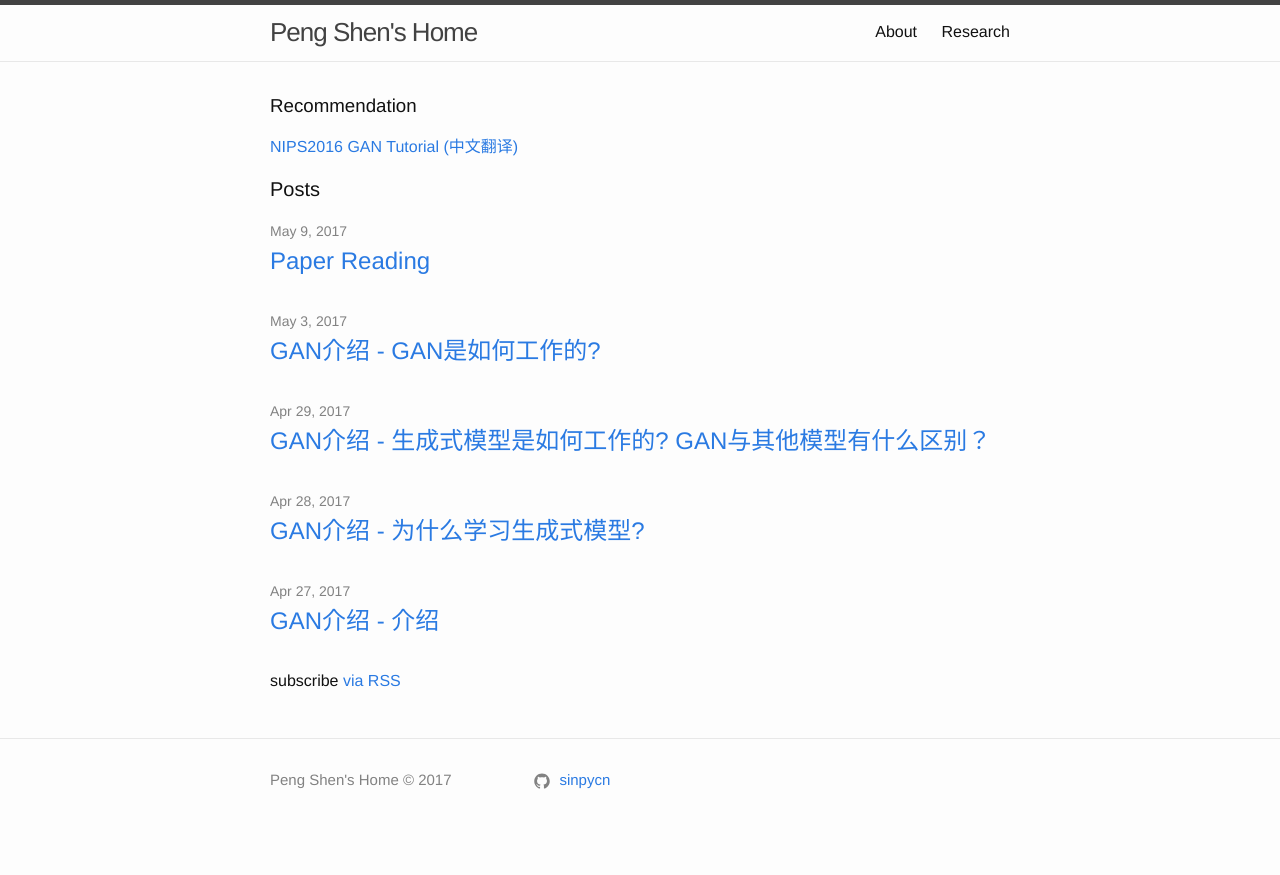
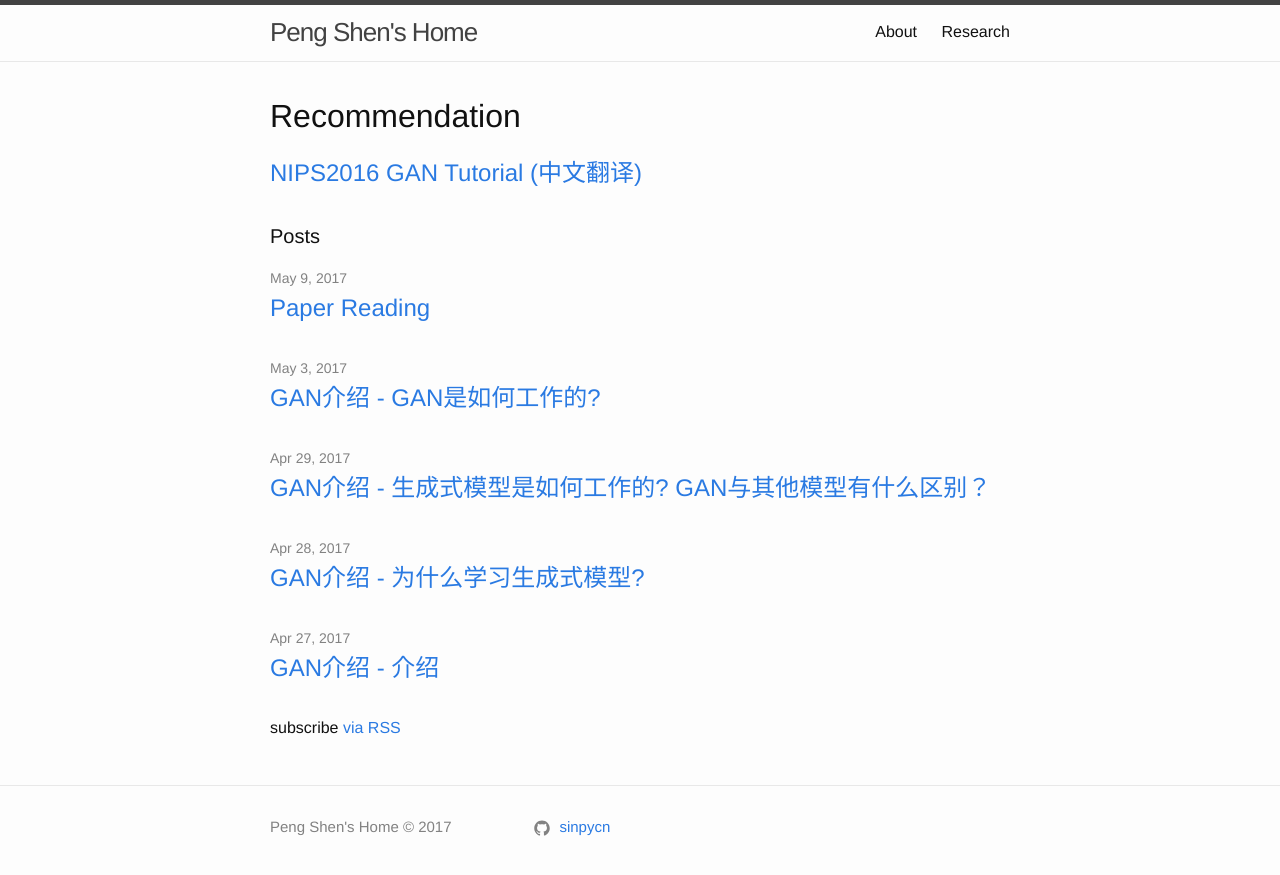
Before and after one commit to sinpycn/sinpycn.github.io, a Jekyll site: the page built from index.md, in a window 1280 px wide. Shown: the top 875 px of the page. Built offline with Jekyll 4.4.1, drawn with Linux system fonts in a browser that asks for light colours.

Commit message:
Update home.html

```diff
--- a/_layouts/home.html
+++ b/_layouts/home.html
@@ -5,9 +5,12 @@ layout: default
 <div class="home">
 
 
-  <h3>Recommendation</h3>
-  <a href="/category/gan-tutorial.html" style="text-decoration: none;">NIPS2016 GAN Tutorial (中文翻译)</a><br />
-  <p />
+  <h1>Recommendation</h1>
+  <ul class="post-list">
+    <li>
+      <h2><a href="/category/gan-tutorial.html" style="text-decoration: none;">NIPS2016 GAN Tutorial (中文翻译)</a></h2>
+    </li>
+  </ul>
 
 
   <h1 class="page-heading">Posts</h1>
@@ -19,7 +22,6 @@ layout: default
       <li>
         {% assign date_format = site.minima.date_format | default: "%b %-d, %Y" %}
         <span class="post-meta">{{ post.date | date: date_format }}</span>
-
         <h2>
           <a class="post-link" href="{{ post.url | relative_url }}">{{ post.title | escape }}</a>
         </h2>
```
